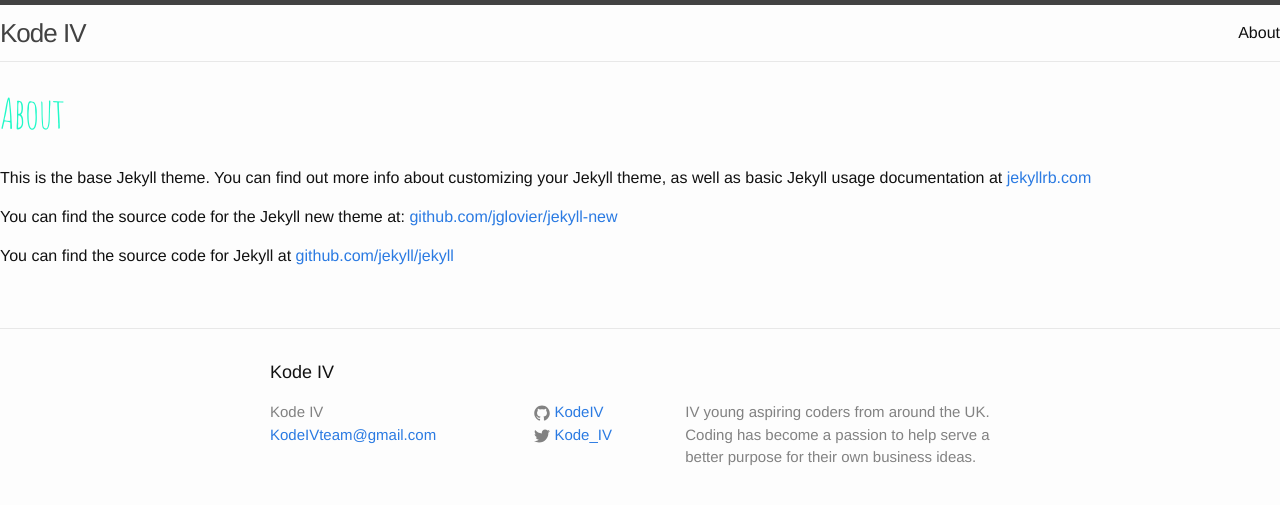
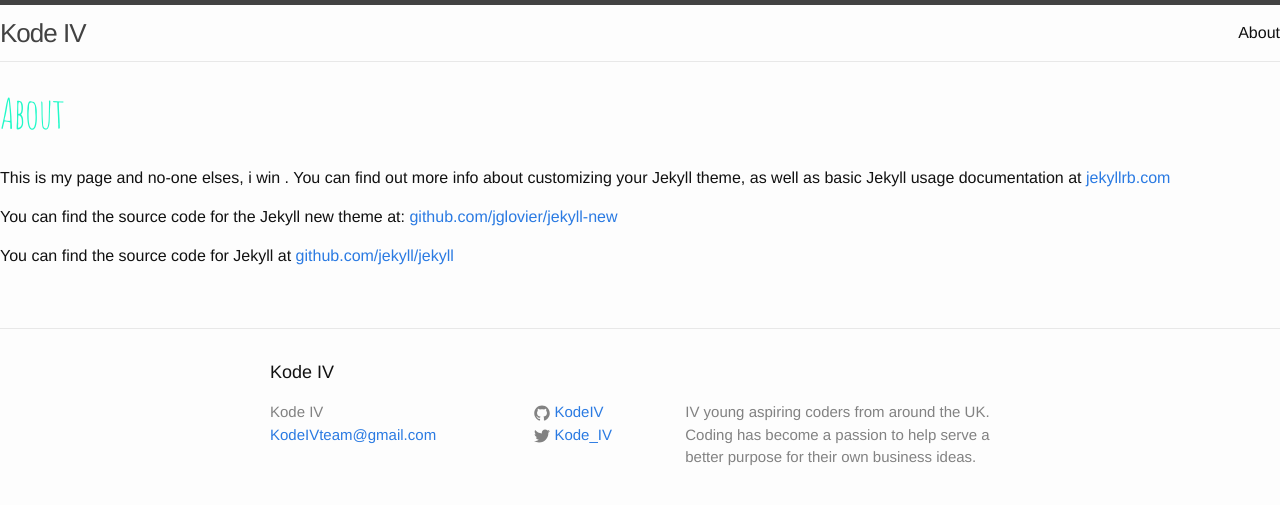
Before and after one commit to KodeIV/KodeIV.github.io, a Jekyll site: the page built from about.md, in a window 1280 px wide. Shown: the top 505 px of the page. Built offline with Jekyll 4.4.1, drawn with Linux system fonts in a browser that asks for light colours.

Commit message:
abouts us demands

```diff
--- a/_includes/aboutus.html
+++ b/_includes/aboutus.html
@@ -9,7 +9,7 @@
 <header>
 </header>
 <body>
-  <h1> The Kode </h1> <h1>I.V. Four </h1>
+  <h1> The KODE </h1> <h1>I.V. Four </h1>
 <ul class="photo-grid">
 <li>
     <figure>
--- a/about.md
+++ b/about.md
@@ -4,7 +4,7 @@
 permalink: /about/
 ---
 
-This is the base Jekyll theme. You can find out more info about customizing your Jekyll theme, as well as basic Jekyll usage documentation at [jekyllrb.com](http://jekyllrb.com/)
+This is my page and no-one elses, i win . You can find out more info about customizing your Jekyll theme, as well as basic Jekyll usage documentation at [jekyllrb.com](http://jekyllrb.com/)
 
 You can find the source code for the Jekyll new theme at: [github.com/jglovier/jekyll-new](https://github.com/jglovier/jekyll-new)
 
```
